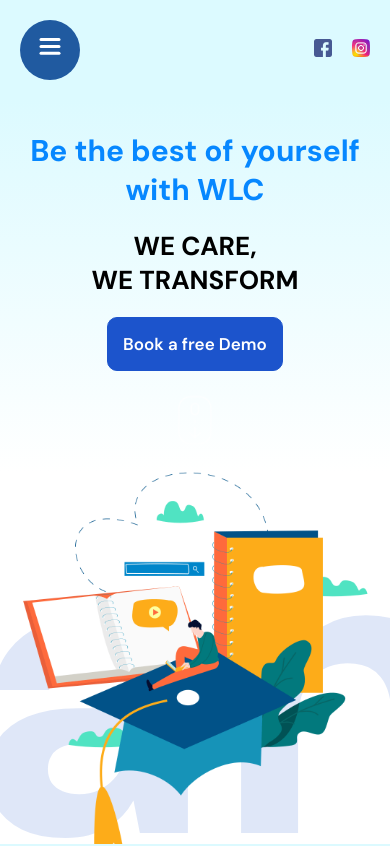
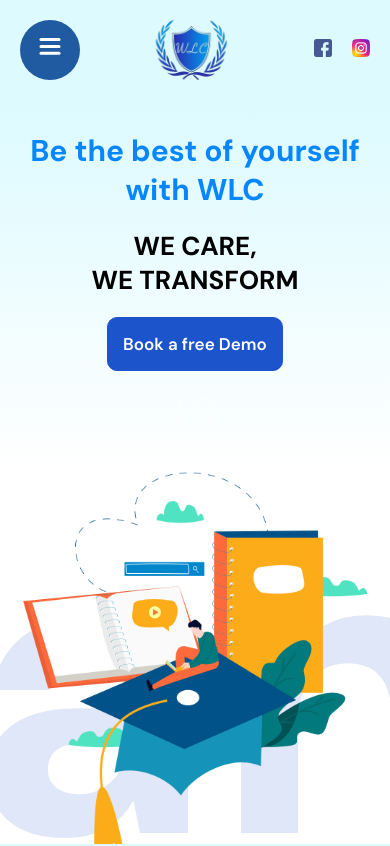
Before and after one commit to Wilfreeda/wlc-static, a React (Vite) app: page / in a window 390 px wide. Shown: the top 846 px of the page. Built offline with nearby package versions, Linux system fonts and the light colour scheme.

Commit message:
Mobile View - logo

```diff
--- a/src/components/navbar/navbar.scss
+++ b/src/components/navbar/navbar.scss
@@ -14,7 +14,7 @@
         background-color: #dcfaff;
 
         @include mobile {
-            justify-content: flex-end;
+            // justify-content: flex-end;
             padding: 20px;
         }
 
@@ -22,7 +22,7 @@
             font-weight: bold;
 
             @include mobile {
-                display: none;
+                padding-left: 35%;
             }
 
             img {
```
